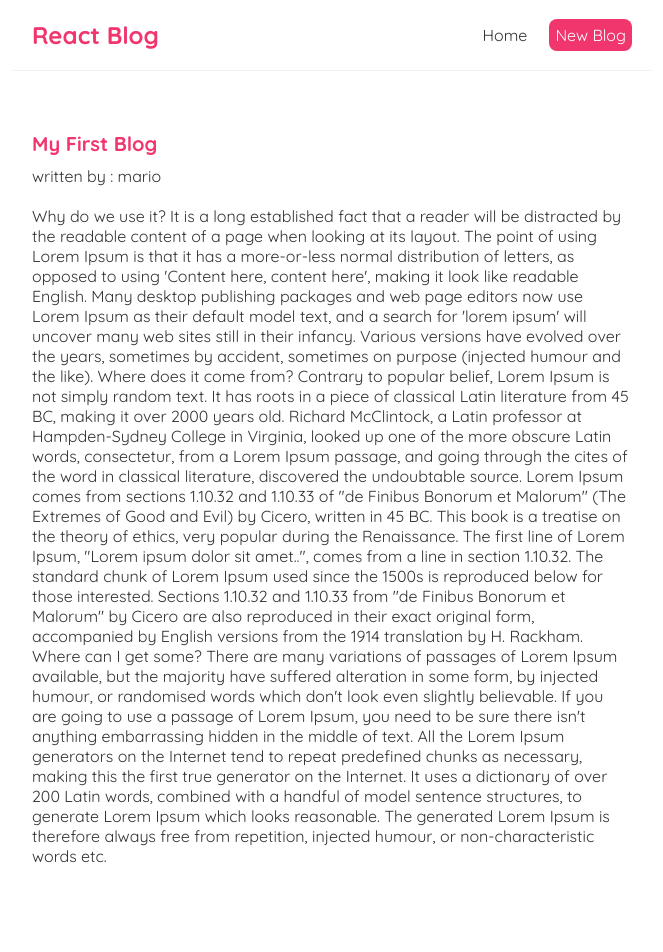
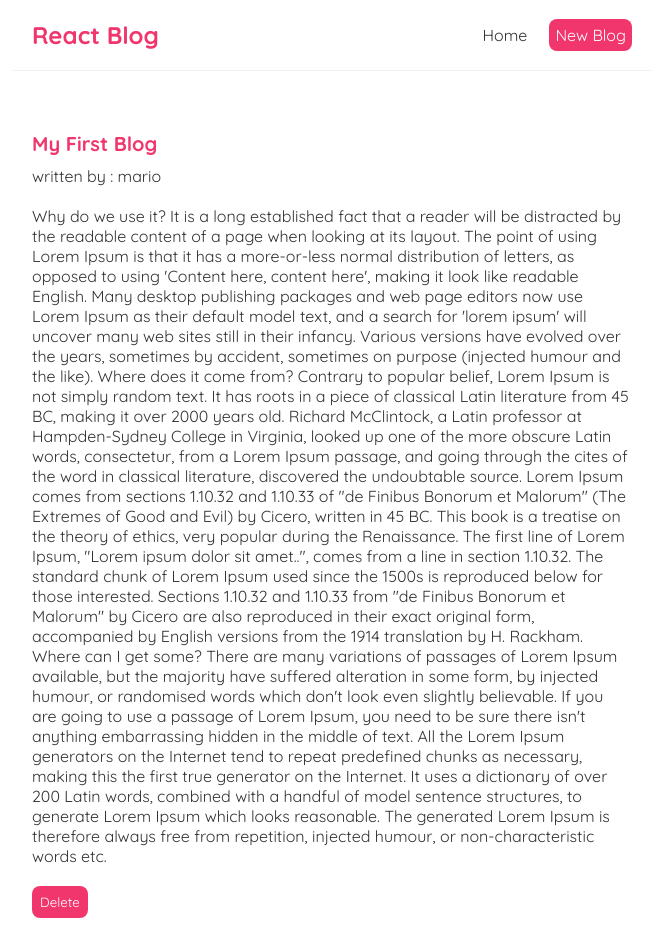
Before and after one commit to mpshetye/react-blog, a React (Create React App) app: page /blogs/1 in a window 1280 px wide. Shown: the top 952 px of the page, without its empty margins (308-971 px from the left). Built offline with nearby package versions, Linux system fonts and the light colour scheme; data requests are answered from the project's data file.

Commit message:
Modified file
delete blog and redirect to home page

```diff
--- a/src/components/BlogDetails.js
+++ b/src/components/BlogDetails.js
@@ -1,13 +1,31 @@
 import { useParams } from "react-router-dom";
+import { useHistory } from "react-router-dom/cjs/react-router-dom.min";
 import useFetch from "../customHooks/useFetch";
 
 const BlogDetails = () => {
   const { id } = useParams();
+  const url = `http://localhost:8000/blogs/${id}`;
+  const history = useHistory();
   const {
     data: blog,
     loading,
     error,
-  } = useFetch(`http://localhost:8000/blogs/${id}`);
+  } = useFetch(url);
+  const handleClick = async() =>{
+    try{
+      const res = fetch(url,{
+        method:'DELETE'
+      });
+      if (!res.ok) {
+        throw Error(`an error has occurred: ${res.status} ${res.statusText}`);
+      } else {
+        history.push('/');
+      }
+    } catch(err){
+      console.log(err.message);
+    }
+
+  }
   return (
     <div className="blog-details">
       {error && <div>{error}</div>}
@@ -17,6 +35,7 @@ const BlogDetails = () => {
           <h2>{blog.title}</h2>
           <p>written by : {blog.author}</p>
           <div>{blog.body}</div>
+          <button onClick = {handleClick}>Delete</button>
         </article>
       }
     </div>
```
